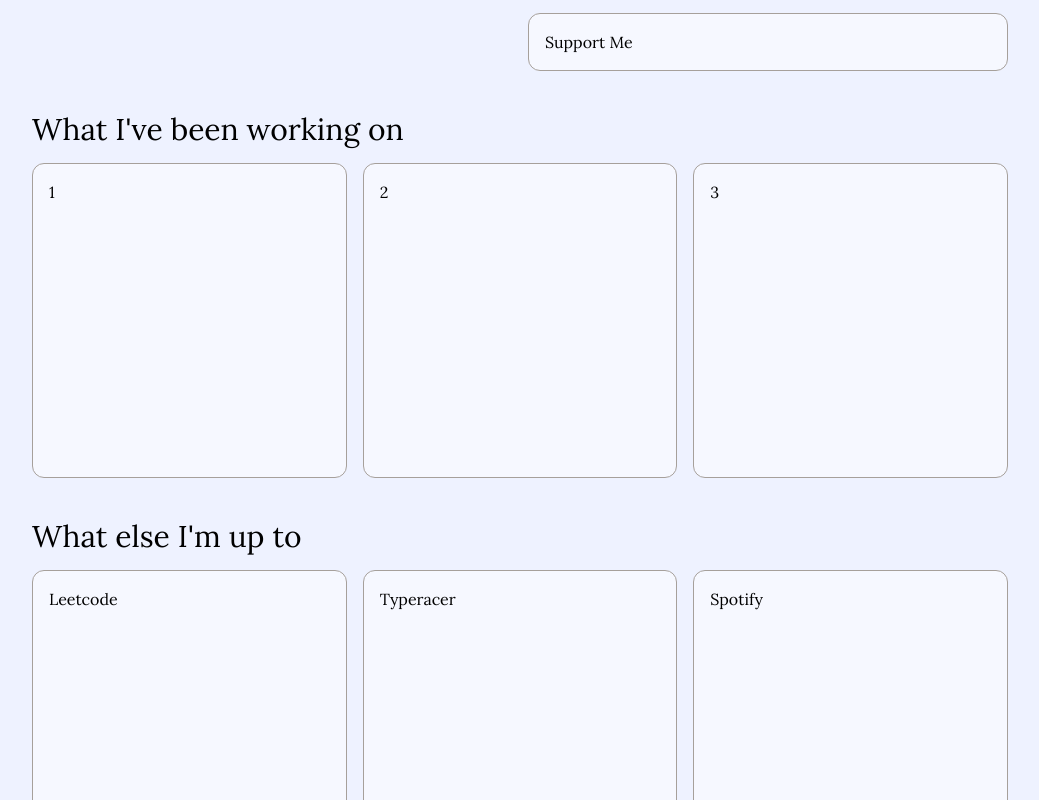
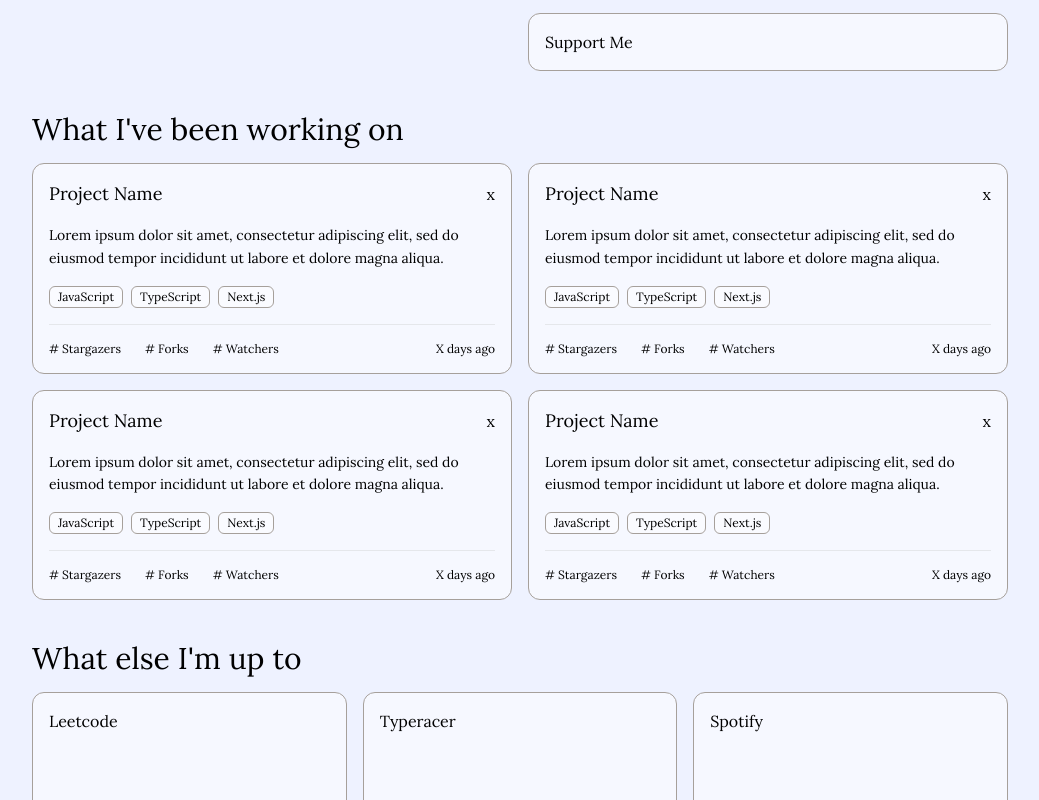
Before and after one commit to steezplusplus/digital-garden, a Next.js app: page /new in a window 1280 px wide. Shown: the part 645-1445 px from the top of the page, without its empty margins (120-1159 px from the left). Built offline with nearby package versions, Linux system fonts and the light colour scheme.

Commit message:
feat: flesh out project cards

```diff
--- a/src/app/new/_components/project-section.tsx
+++ b/src/app/new/_components/project-section.tsx
@@ -1,3 +1,5 @@
+import clsx from "clsx";
+
 import Grid from "./grid";
 
 export default function ProjectSection() {
@@ -6,11 +8,55 @@ export default function ProjectSection() {
         <h2 className="mb-4 text-3xl">
           What I've been working on
         </h2>
-        <Grid className="grid-cols-1 sm:grid-cols-2 md:grid-cols-3">
-          <Grid.Item className='aspect-square'>1</Grid.Item>
-          <Grid.Item className='aspect-square'>2</Grid.Item>
-          <Grid.Item className='aspect-square'>3</Grid.Item>
+        <Grid className="grid-cols-1 md:grid-cols-2">
+          <ProjectCard />
+          <ProjectCard />
+          <ProjectCard />
+          <ProjectCard />
         </Grid>
       </section>
   );
 }
+
+function ProjectCard() {
+  return (
+    <Grid.Item className="flex flex-col gap-4">
+      <div className="flex items-center">
+        <h3 className="text-lg">Project Name</h3>
+        <span className="ml-auto">x</span>
+      </div>
+      <h4 className="text-sm leading-relaxed text-">Lorem ipsum dolor sit amet, consectetur adipiscing elit, sed do eiusmod tempor incididunt ut labore et dolore magna aliqua.</h4>
+
+      <div className="flex flex-wrap gap-2">
+        <TopicsBadge label="JavaScript" />
+        <TopicsBadge label="TypeScript" />
+        <TopicsBadge label="Next.js" />
+      </div>
+
+      <hr />
+
+      <div className="flex items-center gap-6 text-xs">
+        <span># Stargazers</span>
+        <span># Forks</span>
+        <span># Watchers</span>
+        <span className="ml-auto">X days ago</span>
+      </div>
+
+    </Grid.Item>
+  );
+}
+
+
+function TopicsBadge({ className, label }: { className?: string; label: string }) {
+  return (
+    <span
+      className={clsx(
+        "inline-flex items-center justify-center px-2 py-0.5 text-xs font-light w-fit whitespace-nowrap shrink-0",
+        "rounded-md border border-stone-400 bg-white/50 p-4 dark:bg-indigo-100/5",
+        className,
+      )}
+    >
+      {label}
+    </span>
+  )
+}
```
